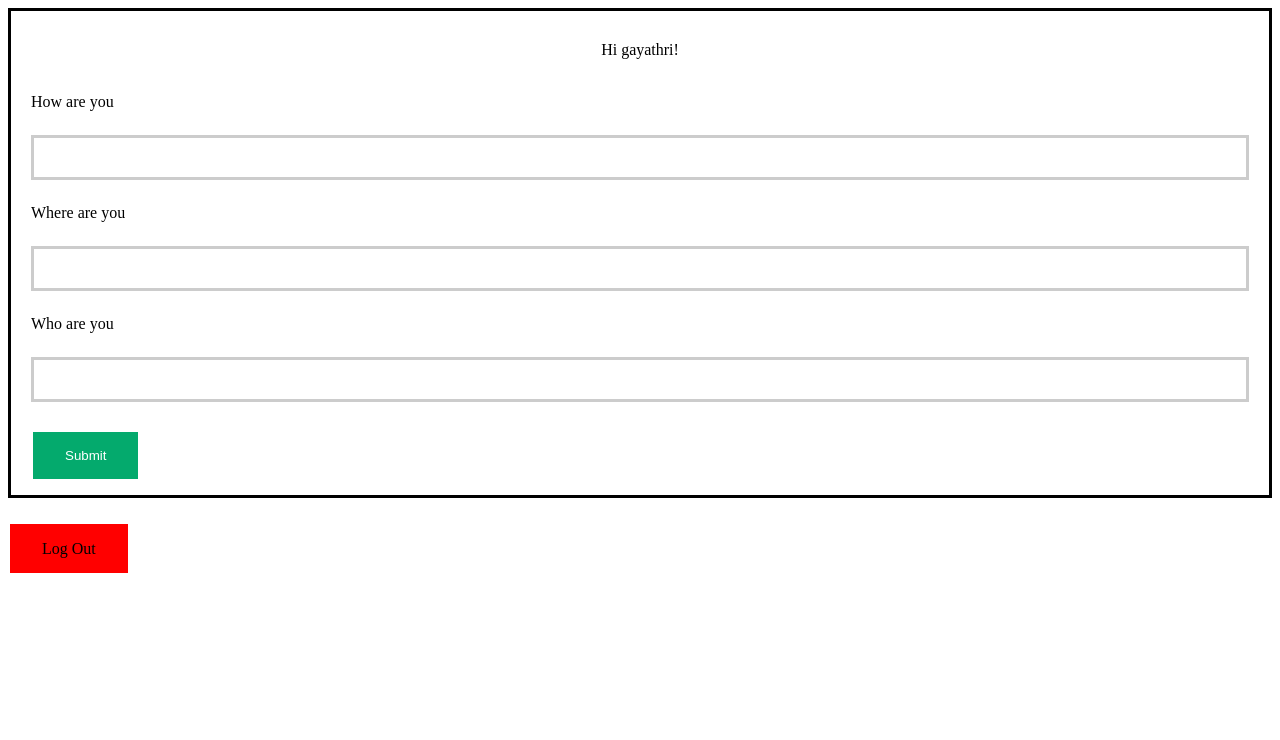
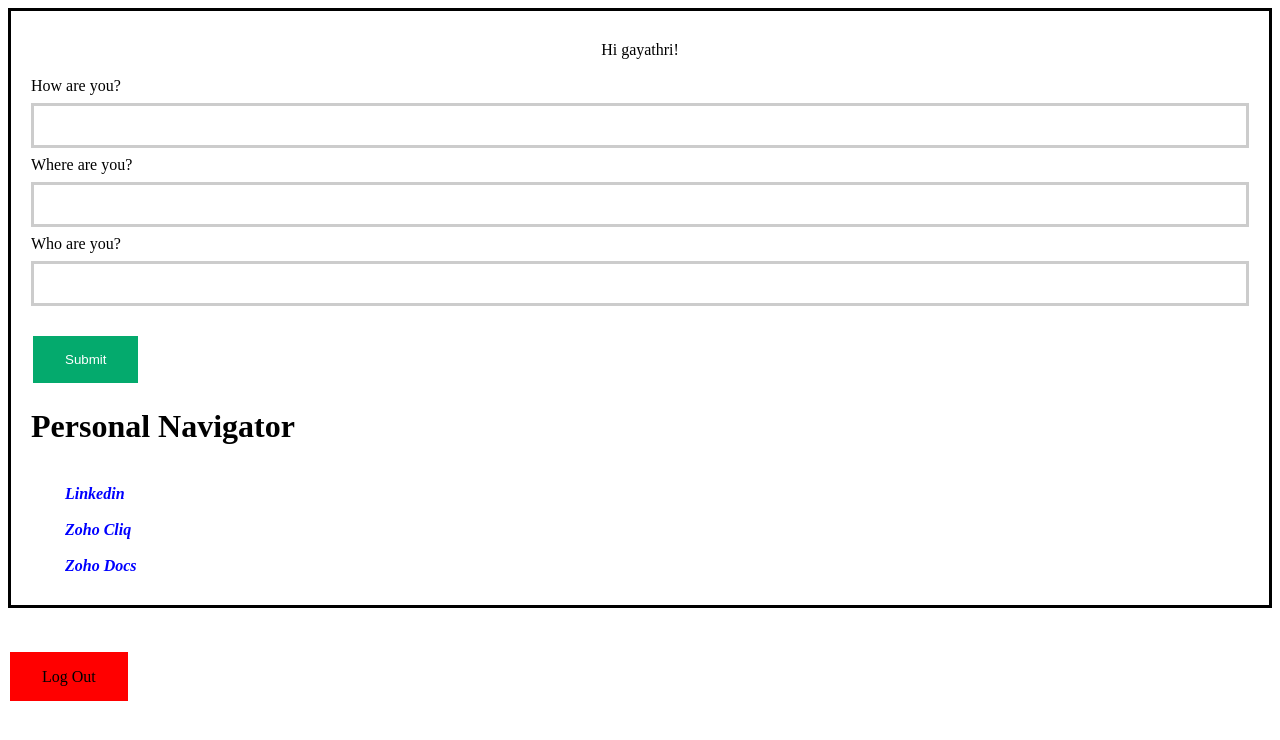
Before and after one commit to gayathri-kannanv/Simple-Django-Application, a Django app: page / in a window 1280 px wide. Shown: the top 740 px of the page. Run offline with Django 3.2, Linux system fonts and the light colour scheme; a user stored in the database is signed in.

Commit message:
final changes

```diff
--- /dev/null
+++ b/django_project/django_project/forms.py
@@ -0,0 +1,4 @@
+from django import forms
+
+class NameForm(forms.Form):
+    your_name = forms.CharField(label='ques', max_length=100)
--- a/django_project/django_project/urls.py
+++ b/django_project/django_project/urls.py
@@ -29,4 +29,5 @@ urlpatterns = [
     path('', TemplateView.as_view(template_name='home.html'), name='home'), # new
     #path('done.html', TemplateView.as_view(template_name='done.html')),
     path('done/', done),
+
 ]
--- a/django_project/templates/home.html
+++ b/django_project/templates/home.html
@@ -40,7 +40,7 @@ border-left: 3px solid #000;
   margin: 8px 0;
   box-sizing: border-box;
 }
-a {
+.la {
   background-color: red;
   border: none;
   color: #000;
@@ -49,24 +49,40 @@ a {
   margin: 4px 2px;
   cursor: pointer;
 }
+
+.aa {
+  color: blue;
+  padding: 16px 32px;
+  text-decoration: none;
+  margin: 4px 2px;
+  cursor: pointer;
+}
+
 </style>
 
 <form action="/done/" >
 <br><center>
 Hi {{ user.username }}!</center>
 <br>
-	<p name="ques">How are you</p>
+	<label for="ques">How are you? </label>
 	<input type="text" name="first_val">
-	<p>Where are you</p>
+	<label for="ques">Where are you? </label>
 	<input type="text" name="second_val">
-	<p>Who are you</p>
+	<label for="ques">Who are you? </label>
 	<input type="text" name="third_val"><br>
 	<br>
 	<input type="submit" value="Submit">
+
+	<br>
+  <H1>Personal Navigator</H1>
+  <br>
+  <a href="https://www.linkedin.com/feed" class="aa"><b><i>Linkedin</i></b></a><br><br>
+  <a href="https://cliq.zoho.com/index.do" class="aa"><b><i>Zoho Cliq</i></b></a><br><br>
+  <a href="https://docs.zoho.com/home#allfiles" class="aa"><b><i>Zoho Docs</i></b></a><br><br>
 	</form>
 
-  <br>
-  <p><a href="{% url 'logout' %}">Log Out</a></p><br>
+  <br><br>
+  <p><a href="{% url 'logout' %}" class="la">Log Out</a></p><br>
 {% else %}
 <style>
 
```
Also changed, not shown: django_project/django_project/views.py (+10 -3 lines), django_project/db.sqlite3.
